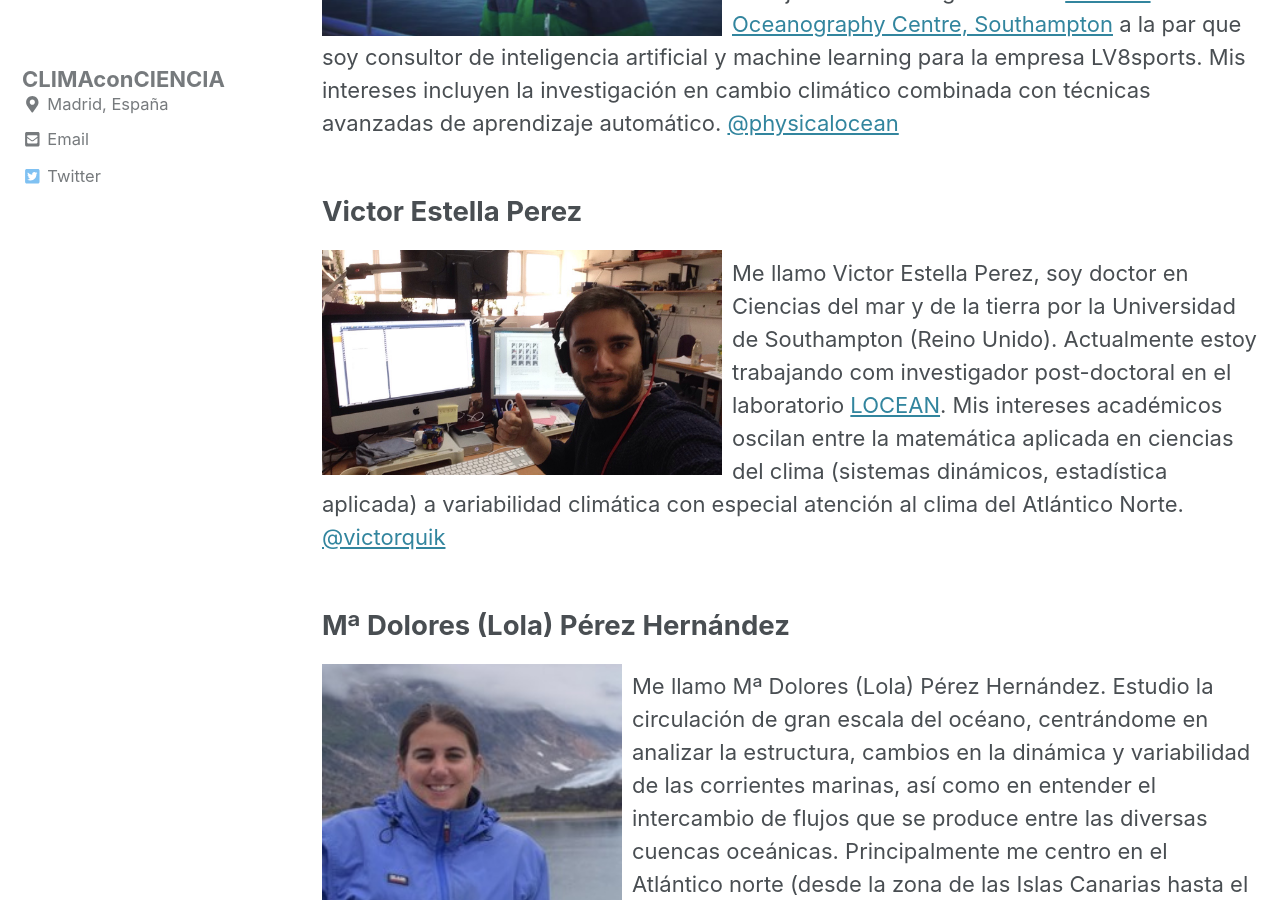
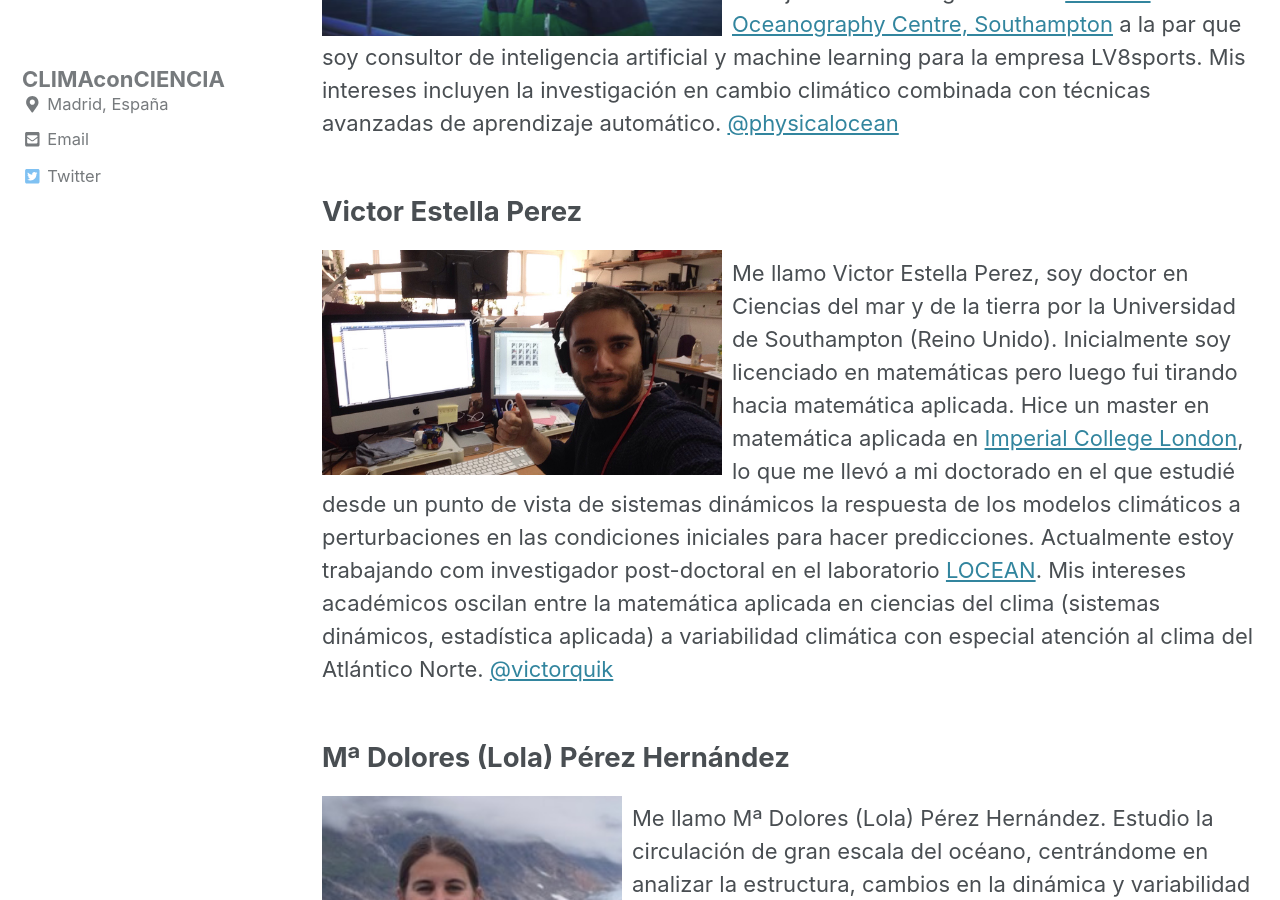
Before and after one commit to CLIMAconCIENCIA/climaconciencia.github.io, a Jekyll site: the page built from _pages/about.md, in a window 1280 px wide and 900 px high, scrolled down 573 px. Built offline with Jekyll 4.4.1, drawn with Linux system fonts in a browser that asks for light colours; cached includes are drawn as plain includes; nearby versions of some CDN libraries.

Commit message:
Update about.md

```diff
--- a/_pages/about.md
+++ b/_pages/about.md
@@ -32,7 +32,7 @@ Soy Cristian Florindo Lopez, licenciado en Ciencias del Mar y doctor en Oceanogr
      width="400"
      style="float: left; margin-right: 10px;" />
 
-Me llamo Victor Estella Perez, soy doctor en Ciencias del mar y de la tierra por la Universidad de Southampton (Reino Unido). Actualmente estoy trabajando com investigador post-doctoral en el laboratorio [LOCEAN](https://www.locean-ipsl.upmc.fr/). Mis intereses académicos oscilan entre la matemática aplicada en ciencias del clima (sistemas dinámicos, estadística aplicada) a variabilidad climática con especial atención al clima del Atlántico Norte.  [@victorquik](https://twitter.com/victorquik)
+Me llamo Victor Estella Perez, soy doctor en Ciencias del mar y de la tierra por la Universidad de Southampton (Reino Unido). Inicialmente soy licenciado en matemáticas pero luego fui tirando hacia matemática aplicada. Hice un master en matemática aplicada en [Imperial College London](https://www.imperial.ac.uk/), lo que me llevó a mi doctorado en el que estudié desde un punto de vista de sistemas dinámicos la respuesta de los modelos climáticos a perturbaciones en las condiciones iniciales para hacer predicciones. Actualmente estoy trabajando com investigador post-doctoral en el laboratorio [LOCEAN](https://www.locean-ipsl.upmc.fr/). Mis intereses académicos oscilan entre la matemática aplicada en ciencias del clima (sistemas dinámicos, estadística aplicada) a variabilidad climática con especial atención al clima del Atlántico Norte. [@victorquik](https://twitter.com/victorquik)
 
 
 <h2>Mª Dolores (Lola) Pérez Hernández</h2>
```
